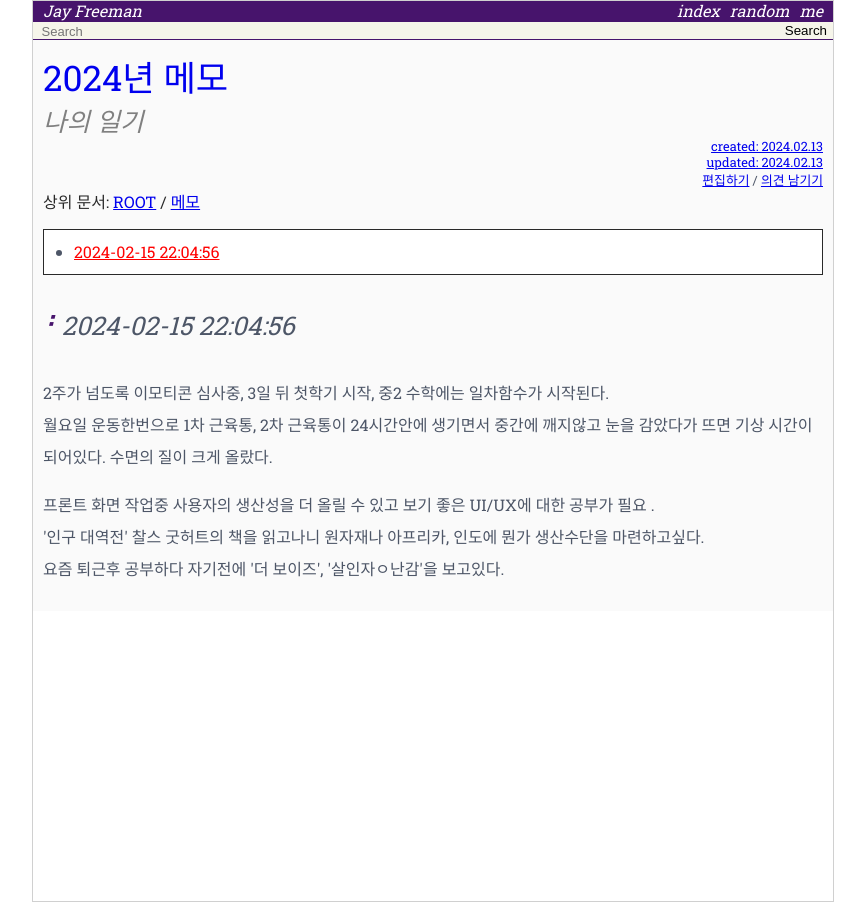
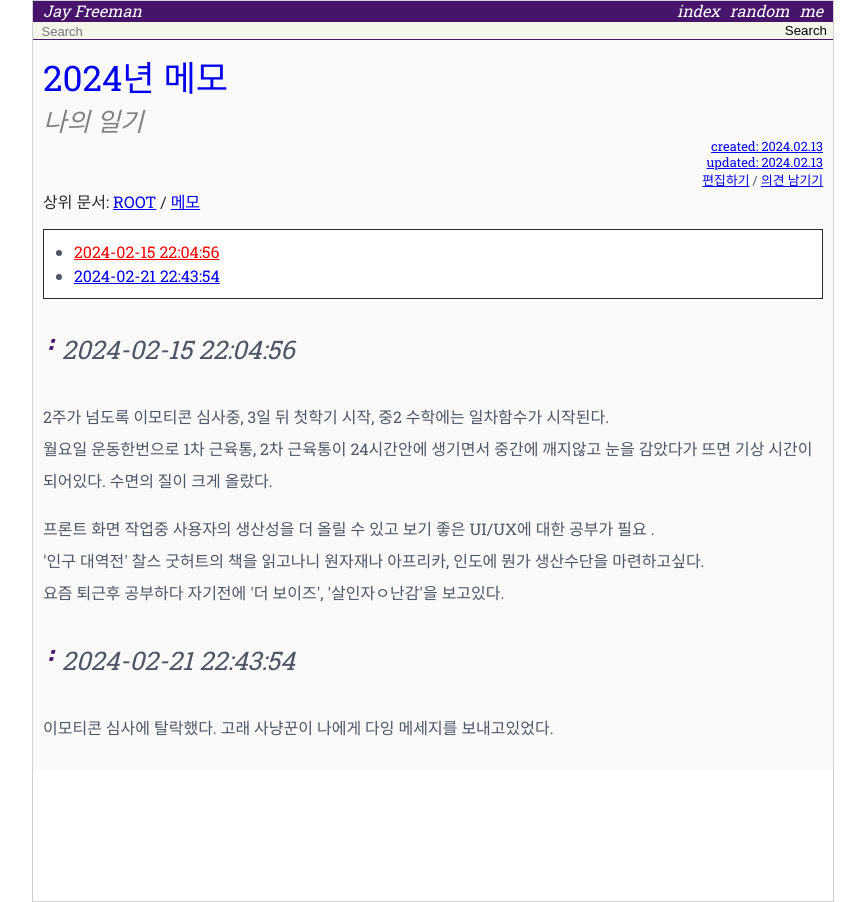
Before and after one commit to JayFreemandev/JayFreemandev.github.io, a Jekyll site: the page built from _wiki/memo/2024.md, in a window 1280 px wide. Shown: the whole page, without its empty margins (207-1072 px from the left). Built offline with Jekyll 4.4.1, drawn with Linux system fonts in a browser that asks for light colours; comment, search, counter and statistics services are not loaded.

Commit message:
2월의 메모

```diff
--- a/_wiki/memo/2024.md
+++ b/_wiki/memo/2024.md
@@ -22,3 +22,7 @@ resource: 4B3C901A-C657-4963-A51E-375F0ADA663A
 프론트 화면 작업중 사용자의 생산성을 더 올릴 수 있고 보기 좋은 UI/UX에 대한 공부가 필요 .
 '인구 대역전' 찰스 굿허트의 책을 읽고나니 원자재나 아프리카, 인도에 뭔가 생산수단을 마련하고싶다.
 요즘 퇴근후 공부하다 자기전에 '더 보이즈', '살인자ㅇ난감'을 보고있다.
+
+
+### 2024-02-21 22:43:54
+이모티콘 심사에 탈락했다. 고래 사냥꾼이 나에게 다잉 메세지를 보내고있었다.
```
Also changed, not shown: 2 other files.
